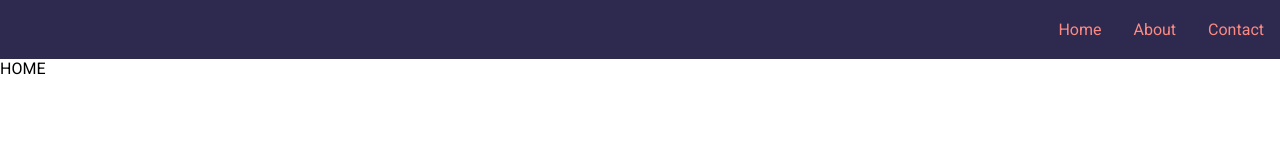
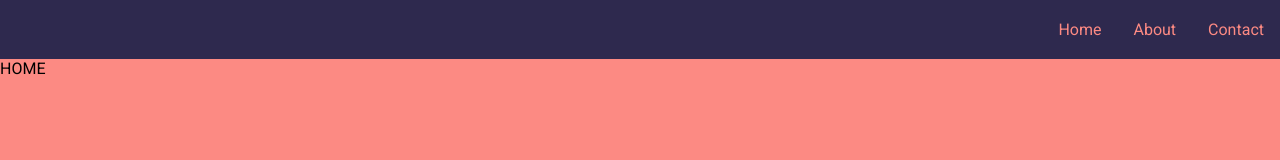
Before and after one commit to rucsllc/rucsllc.github.io, a plain HTML site: page index.html in a window 1280 px wide. Drawn offline with nearby package versions, Linux system fonts and the light colour scheme.

Commit message:
updated background color

```diff
--- a/css/styles.css
+++ b/css/styles.css
@@ -2,4 +2,5 @@
 
 body {
     font-family: 'Roboto', sans-serif;
+    background-color: #FC8A83;
 }
```
